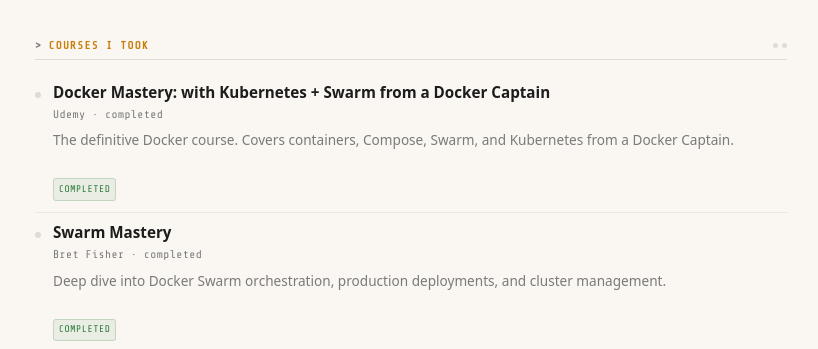
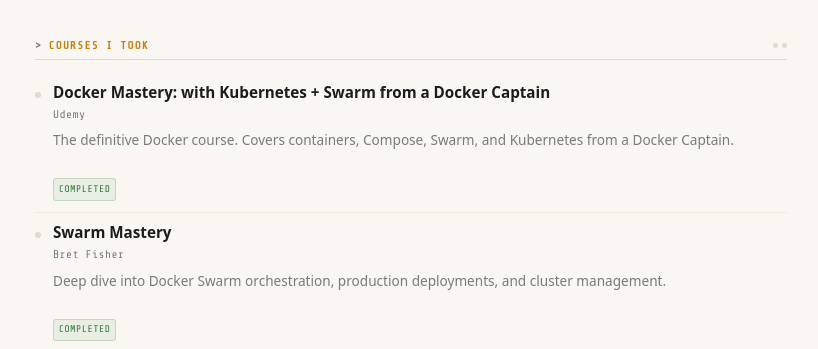
Before and after one commit to CarlosEspejo/carlosespejo.github.io, a Jekyll site: the page built from list.html, in a window 1280 px wide and 900 px high, scrolled down 1287 px. Shown: the part 152-501 px from the top of the window, without its empty margins (229-1047 px from the left). Built offline with Jekyll 4.4.1, drawn with Linux system fonts in a browser that asks for light colours.

Commit message:
Remove redundant "completed" text from course meta labels (#20)

```diff
--- a/list.html
+++ b/list.html
@@ -291,7 +291,7 @@ title: What I Wish I Had
       <li class="wl-item">
         <div class="wl-item-body">
           <p class="wl-item-title"><a href="https://www.udemy.com/course/docker-mastery/" target="_blank" rel="noopener">Docker Mastery: with Kubernetes + Swarm from a Docker Captain</a></p>
-          <div class="wl-item-meta">Udemy &middot; completed</div>
+          <div class="wl-item-meta">Udemy</div>
           <p class="wl-item-desc">The definitive Docker course. Covers containers, Compose, Swarm, and Kubernetes from a Docker Captain.</p>
           <span class="wl-badge badge-complete">COMPLETED</span>
         </div>
@@ -300,7 +300,7 @@ title: What I Wish I Had
       <li class="wl-item">
         <div class="wl-item-body">
           <p class="wl-item-title"><a href="https://bret.courses/swarmmastery" target="_blank" rel="noopener">Swarm Mastery</a></p>
-          <div class="wl-item-meta">Bret Fisher &middot; completed</div>
+          <div class="wl-item-meta">Bret Fisher</div>
           <p class="wl-item-desc">Deep dive into Docker Swarm orchestration, production deployments, and cluster management.</p>
           <span class="wl-badge badge-complete">COMPLETED</span>
         </div>
```
